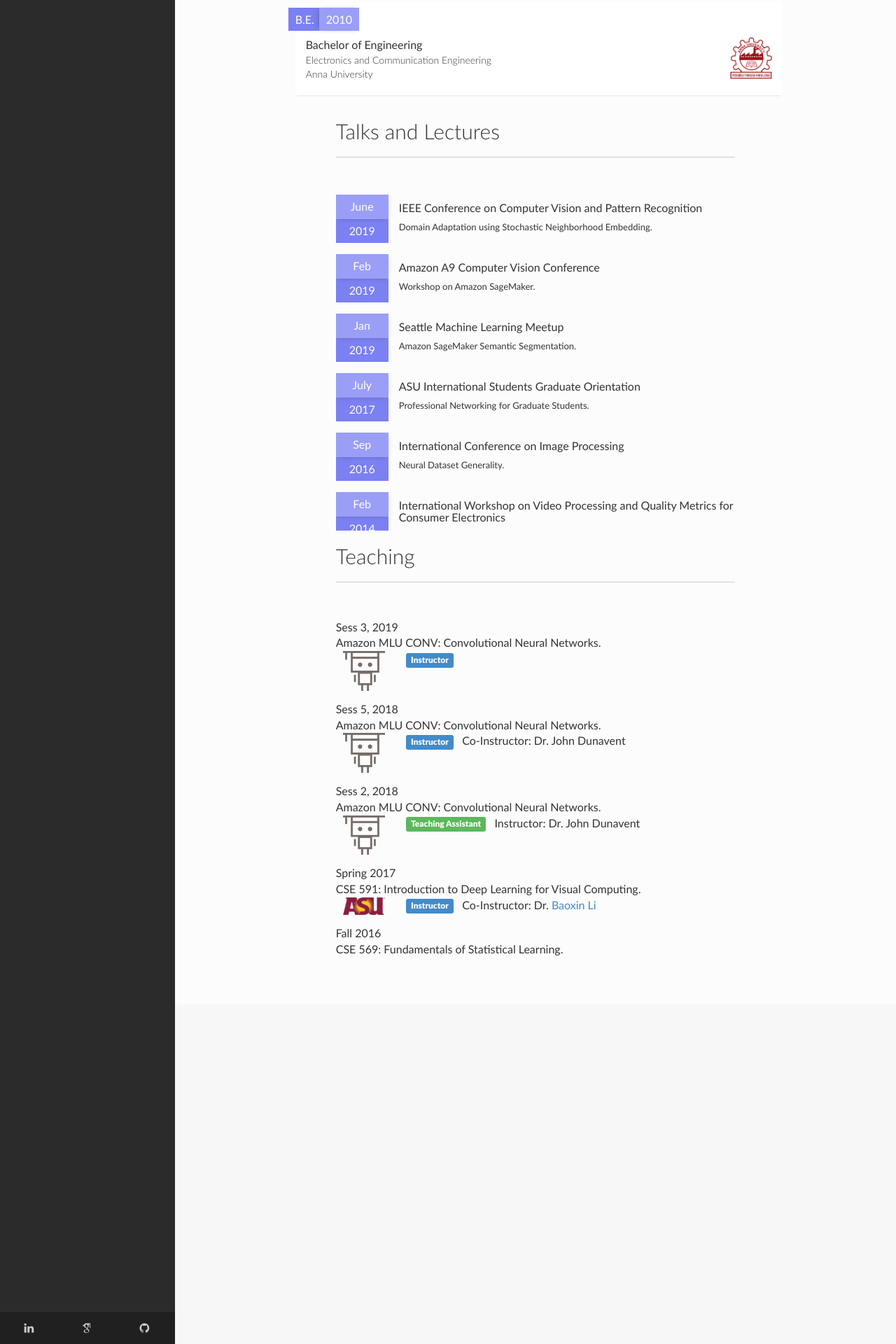
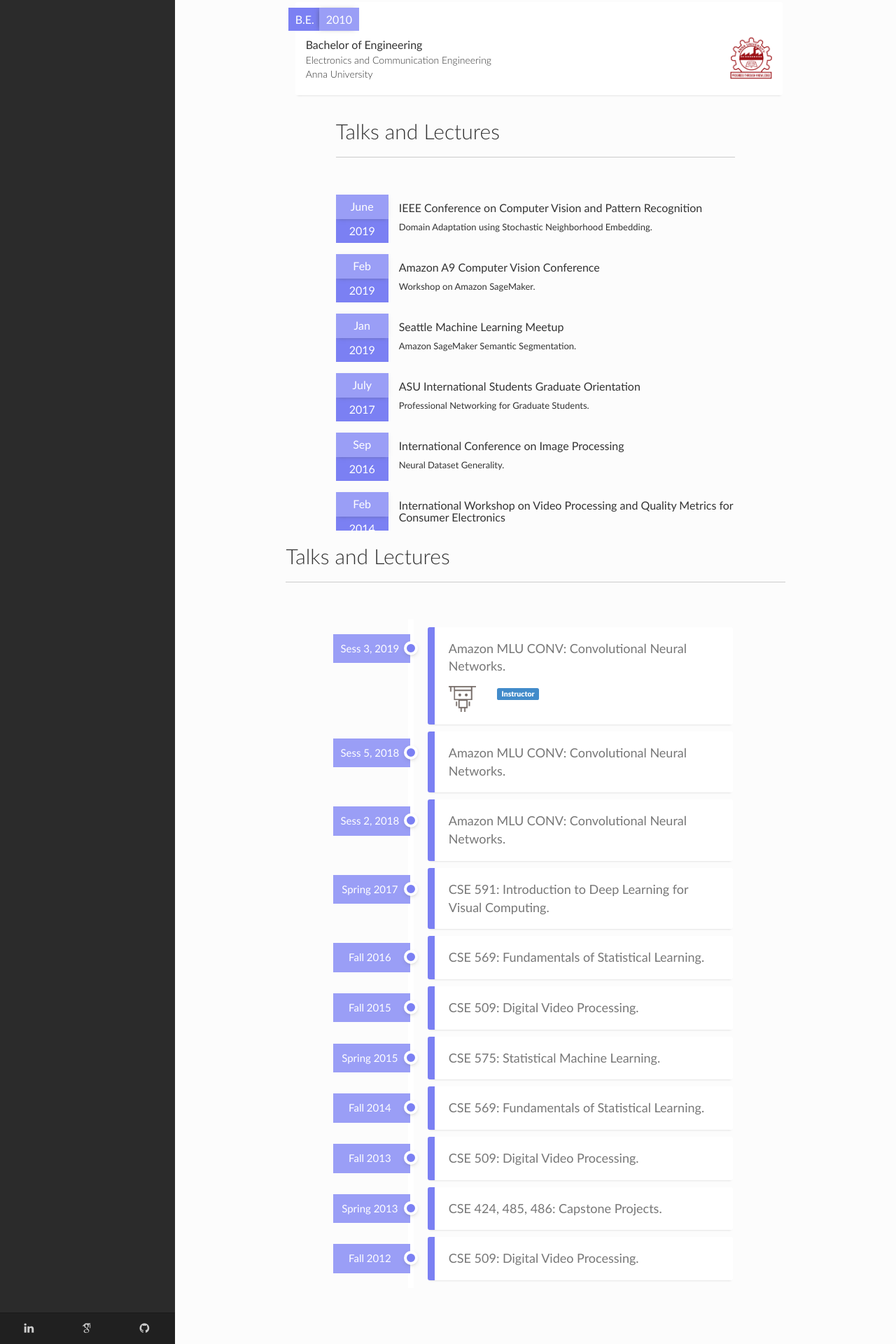
Before and after one commit to ragavvenkatesan/ragavvenkatesan.github.io, a Jekyll site: the page built from profile.html, in a window 1280 px wide. Shown: the part 2096-4016 px from the top of the page at 70% size. Built offline with Jekyll 4.4.1, drawn with Linux system fonts in a browser that asks for light colours; nearby versions of some CDN libraries.

Commit message:
Title cange

```diff
--- a/profile.html
+++ b/profile.html
@@ -235,23 +235,21 @@
                 </div>
             </div>
 
+
             <div class="section-container">
                 <div class="row">
-                    <div class="section-container">
-                        <h2 class="title">Teaching</h2> <br />
+                    <h2 class="title">Talks and Lectures</h2> <br />
+                    <div class="col-md-10 col-md-offset-1">
                         <div class="clearfix visible-sm visible-xs" style="overflow:auto;"></div>
-                        <ul class="ul-dates" style=" height: 30em; overflow: auto">
+                        <ul class="timeline">
 
                             {% include amazon_instructor.html %}
                             {% include asu_instructor.html %}
 
                         </ul>
+
                     </div>
                 </div>
             </div>
 
-
         </div>
-
-    </div>
-</div>
```
